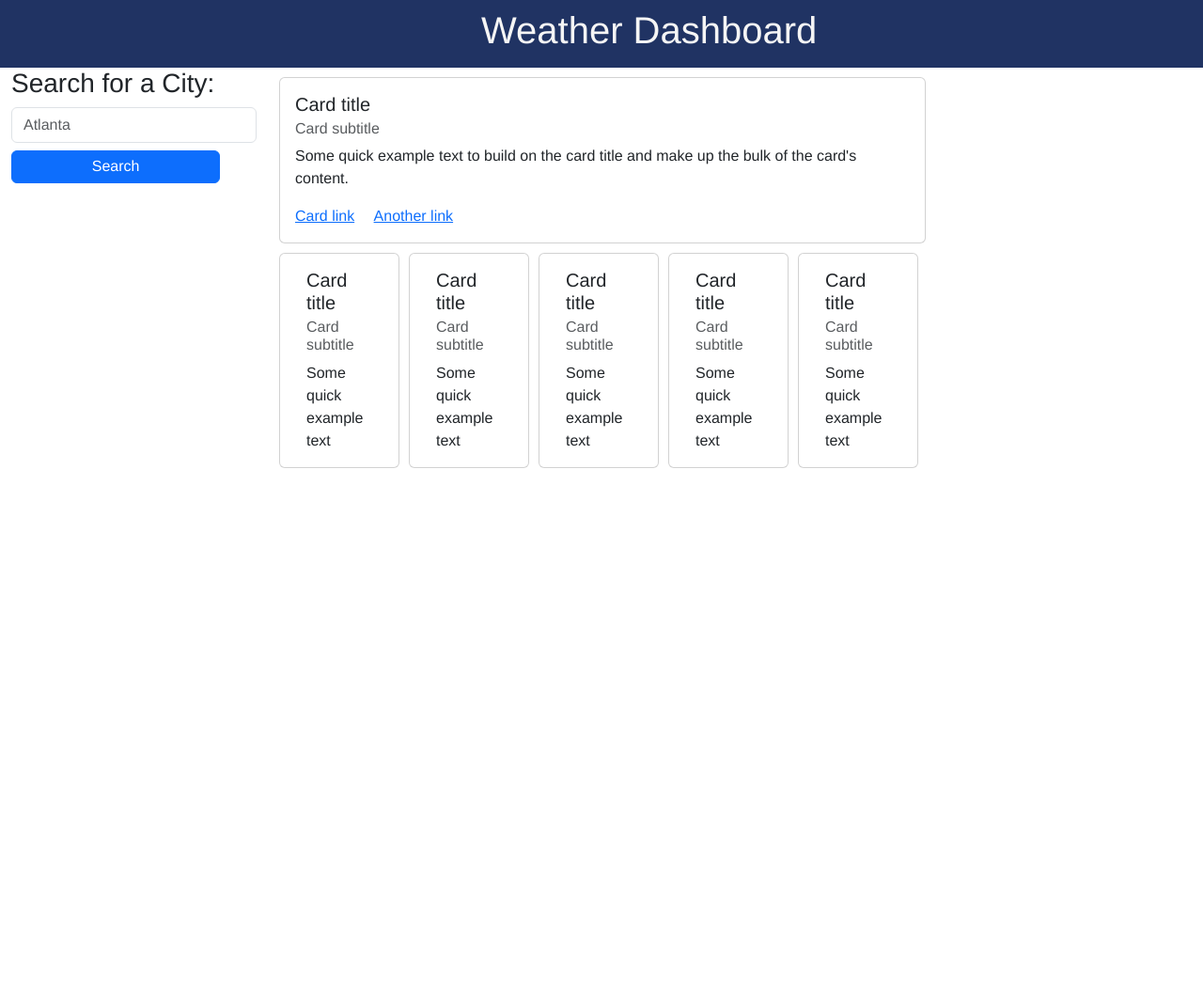
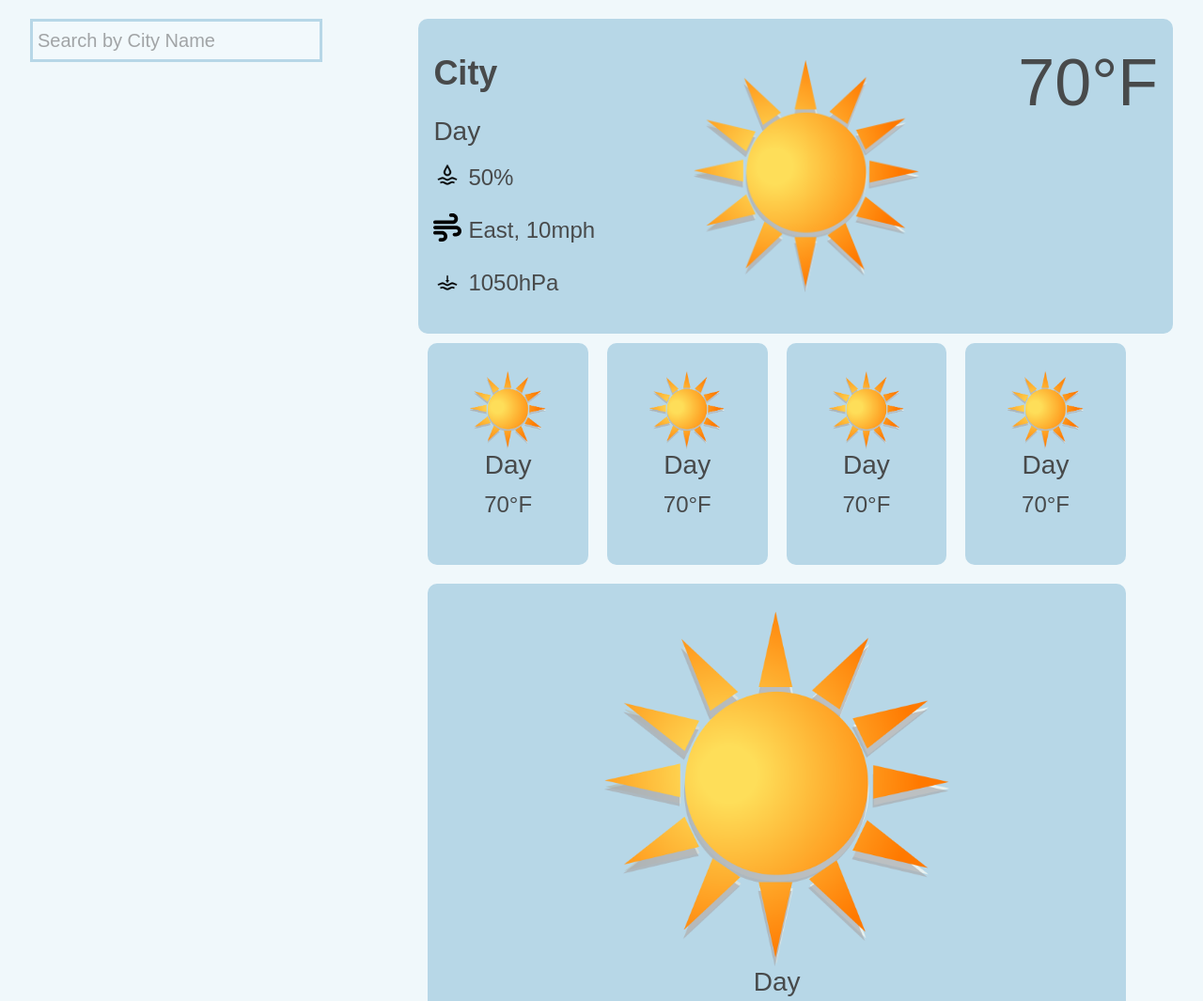
Before and after one commit to christiankasegne/weather, a plain HTML site: page index.html in a window 1280 px wide. Shown: the top 1065 px of the page at 94% size. Before the commit the page ends 800 px from the top, so only its background shows below. Drawn offline with nearby package versions, Linux system fonts and the light colour scheme.

Commit message:
added image restructured css and html

```diff
--- a/index.html
+++ b/index.html
@@ -4,86 +4,74 @@
     <meta charset="UTF-8">
     <meta http-equiv="X-UA-Compatible" content="IE=edge">
     <meta name="viewport" content="width=device-width, initial-scale=1.0">
-        <title>Weather</title>
-        <link href="https://cdn.jsdelivr.net/npm/bootstrap@5.3.0-alpha3/dist/css/bootstrap.min.css" rel="stylesheet" integrity="sha384-KK94CHFLLe+nY2dmCWGMq91rCGa5gtU4mk92HdvYe+M/SXH301p5ILy+dN9+nJOZ" crossorigin="anonymous">
-
-        <link rel="stylesheet" href="./styling.css">
+    <title>Document</title>
+    <link href="https://cdn.jsdelivr.net/npm/bootstrap@5.3.0-alpha3/dist/css/bootstrap.min.css"
+    rel="stylesheet"
+    integrity="sha384-KK94CHFLLe+nY2dmCWGMq91rCGa5gtU4mk92HdvYe+M/SXH301p5ILy+dN9+nJOZ"
+    crossorigin="anonymous"/>
+    <link rel="stylesheet" href="./style.css">
 </head>
 <body>
-        <!-- -- weather dashboard navbar -- -->
-        <nav class="navbar">
-            <h1 class="text" id="text"> Weather Dashboard</h1>
-        </nav>
-
-        <!-- -- Search and Current day display -- -->
-        <div class="container">
+    <section class="weather">
         <div class="row">
-                <div class="col-3">
-                    <form>
-                        <h3>Search for a City:</h3>
-                        <input type="city" class="form-control" id="exampleInputcity1" placeholder="Atlanta">
-                        <button type="Search" class="btn btn-primary">Search</button>
-                    </form>
+            <!-- -- Search -- -->
+            <div class="col-4">
+                <input type="search" class="weatherSearch" placeholder="Search by City Name">
+                <div class="searchedcties"></div>
+                <ul id="cityListGroup"></ul>
             </div>
-                <div class="col-9">
-                    <div class="card" style="width: 43rem;">
-                        <div class="card-body">
-                            <h5 class="card-title">Card title</h5>
-                            <h6 class="card-subtitle mb-2 text-body-secondary">Card subtitle</h6>
-                            <p class="card-text">Some quick example text to build on the card title and make up the bulk of the card's content.</p>
-                            <a href="#" class="card-link">Card link</a>
-                            <a href="#" class="card-link">Another link</a>
+            <div class="col-8" class="weatherDashboard">
+                <!-- -- Current day display -- -->
+                <div class="weatherToday">
+                    <div class="weatherDetails">
+                        <h2 class="weatherCity">City</h2>
+                        <p class="weatherDay">Day</p>
+                        <div class="weatherCurrent">
+                            <p class="weatherIndicator humidity"><span class="value">50</span>%</p>
+                            <p class="weatherIndicator wind"><span class="value">East, 10</span>mph</p>
+                            <p class="weatherIndicator pressure"><span class="value">1050</span>hPa</p>
                         </div>
                     </div>
-
+                    <img src="./image/clear-sky.png" alt="clear" class="weatherImage">
+                    <div class="weatherTemperature"><span class="value">70</span>&deg;F</div>
+                </div>
                 <!-- -- Next 5days display -- -->
-                    <div class="container">
-                        <div class="row">
-                            <div class="card" style="width: 8rem;">
-                                <div class="card-body">
-                                    <h5 class="card-title">Card title</h5>
-                                    <h6 class="card-subtitle mb-2 text-body-secondary">Card subtitle</h6>
-                                    <p class="card-text">Some quick example text </p>
-                                </div>
-                            </div>
-
-                            <div class="card" style="width: 8rem;">
-                                <div class="card-body">
-                                    <h5 class="card-title">Card title</h5>
-                                    <h6 class="card-subtitle mb-2 text-body-secondary">Card subtitle</h6>
-                                    <p class="card-text">Some quick example text </p>
-                                </div>
-                            </div>
-                            <div class="card" style="width: 8rem;">
-                                <div class="card-body">
-                                    <h5 class="card-title">Card title</h5>
-                                    <h6 class="card-subtitle mb-2 text-body-secondary">Card subtitle</h6>
-                                    <p class="card-text">Some quick example text </p>
-                                </div>
-                            </div>
-                            <div class="card" style="width: 8rem;">
-                                <div class="card-body">
-                                    <h5 class="card-title">Card title</h5>
-                                    <h6 class="card-subtitle mb-2 text-body-secondary">Card subtitle</h6>
-                                    <p class="card-text">Some quick example text </p>
-                                </div>
-                            </div>
-                            <div class="card" style="width: 8rem;">
-                                <div class="card-body">
-                                    <h5 class="card-title">Card title</h5>
-                                    <h6 class="card-subtitle mb-2 text-body-secondary">Card subtitle</h6>
-                                    <p class="card-text">Some quick example text </p>
+                <div class="weatherForecast">
+                    <article class="weatherForecastItem">
+                        <img src="./image/clear-sky.png" alt="clear" class="weatherForecastIcon"></img>
+                        <h3 class="weatherForecastDay">Day</h3>
+                        <P class="weatherForecastTemperature"><span class="value">70</span>&deg;F</P>
+                    </article>
+                    <article class="weatherForecastItem">
+                        <img src="./image/clear-sky.png" alt="clear" class="weatherForecastIcon"></img>
+                        <h3 class="weatherForecastDay">Day</h3>
+                        <P class="weatherForecastTemperature"><span class="value">70</span>&deg;F</P>
+                    </article>
+                    <article class="weatherForecastItem">
+                        <img src="./image/clear-sky.png" alt="clear" class="weatherForecastIcon"></img>
+                        <h3 class="weatherForecastDay">Day</h3>
+                        <P class="weatherForecastTemperature"><span class="value">70</span>&deg;F</P>
+                    </article>
+                    <article class="weatherForecastItem">
+                        <img src="./image/clear-sky.png" alt="clear" class="weatherForecastIcon"></img>
+                        <h3 class="weatherForecastDay">Day</h3>
+                        <P class="weatherForecastTemperature"><span class="value">70</span>&deg;F</P>
+                    </article>
+                    <article class="weatherForecastItem">
+                        <img src="./image/clear-sky.png" alt="clear" class="weatherForecastIcon"></img>
+                        <h3 class="weatherForecastDay">Day</h3>
+                        <P class="weatherForecastTemperature"><span class="value">70</span>&deg;F</P>
+                    </article>
                 </div>
             </div>
         </div>
-                    </div>
-                </div>
-            </div>
-        </div>
+    </section>
 
-
-        <script src="https://cdn.jsdelivr.net/npm/bootstrap@5.3.0-alpha3/dist/js/bootstrap.bundle.min.js" integrity="sha384-ENjdO4Dr2bkBIFxQpeoTz1HIcje39Wm4jDKdf19U8gI4ddQ3GYNS7NTKfAdVQSZe" crossorigin="anonymous"></script>
+    <script
+      src="https://cdn.jsdelivr.net/npm/bootstrap@5.3.0-alpha3/dist/js/bootstrap.bundle.min.js"
+      integrity="sha384-ENjdO4Dr2bkBIFxQpeoTz1HIcje39Wm4jDKdf19U8gI4ddQ3GYNS7NTKfAdVQSZe"
+      crossorigin="anonymous">
+    </script>
+</body>
 <script src="./sctipt.js"></script>
-    </body>
-
 </html>
--- /dev/null
+++ b/style.css
@@ -0,0 +1,105 @@
+* {
+    font-family: "poppins", sans-serif;
+}
+
+body {
+    width: 100%;
+    height: 100vh;
+    margin: 0;
+    background-color: rgb(240, 248, 251);
+    color: rgb(72, 74, 75);
+    font-weight: 400;
+    font-size: 24px;
+}
+
+.weather {
+    width: 95%;
+    height: 100%;
+    margin: 0 auto;
+    padding: 20px 0;
+    box-sizing: border-box;
+
+}
+.weatherSearch {
+    width: 80%;
+    padding: 5px 5px;
+    border: solid rgb(183, 215, 231);
+    background-color: rgba(255, 255, 255, 0.15);
+    font-size: 20px;
+}
+
+.weatherSearch::placeholder {
+    color: rgb(161, 164, 166);
+}
+
+.weatherToday {
+    display: flex;
+    flex-wrap: wrap;
+    justify-content: space-between;
+    padding: 2%;
+    background-color:  rgb(183, 215, 231);
+    border-radius: 10px;
+}
+
+.weatherImage {
+    width: 30vmin;
+    align-self: center;
+}
+.weatherCity {
+    font-size: 36px;
+    font-weight: 600;
+    margin: 20px 0;
+}
+.weatherDay {
+    font-size: 28px;
+    margin: 10px 0;
+}
+
+.weatherIndicator::before {
+    content: "";
+    display: inline-block;
+    vertical-align: middle;
+    width: 30px;
+    height: 30px;
+    background-size: cover;
+    margin-right: 7px;
+    margin-bottom: 10px;
+}
+
+.humidity::before {
+    background-image: url(./image/humidity2.webp);
+}
+
+.wind::before {
+    background-image: url(./image/wind-solid.svg);
+}
+.pressure::before {
+    background-image: url(./image/pressure.png);
+}
+
+.weatherTemperature {
+    font-size: 70px;
+}
+
+.weatherForecast {
+    width: 95%;
+    text-align: center;
+    display: flex;
+   flex-wrap: wrap;
+    justify-content: space-between;
+}
+
+.weatherForecastIcon {
+    max-width: 50%;
+}
+
+.weatherForecastItem {
+    background-color:  rgb(183, 215, 231);
+    border-radius: 10px;
+    margin: 10px 10px 10px;
+    padding: 30px 5px 30px;
+    box-sizing: border-box;
+    min-width: 150px;
+    width: calc(20% - 20px);
+    flex-grow: 1;
+}
--- a/styling.css
+++ /dev/null
@@ -1,30 +0,0 @@
-
-* {
-    margin: 0;
-    padding: 0;
-    font-family: 'Franklin Gothic Medium', 'Arial Narrow', Arial, sans-serif;
-}
-.navbar {
-    background-color: rgb(32, 51, 99);
-}
-#text {
-    padding-left: 40%;
-    font-size: 2.5rem;
-    color: whitesmoke;
-}
-
-.container {
-    margin: 0;
-}
-.btn {
-    margin-top: .5rem;
-    padding: .3rem 5.3rem;
-
-}
-.card {
-    margin-top: 10px;
-    margin-right: 10px;
-}
-::placeholder {
-    color: #e9e4e4;
-}
```
Also changed, not shown: image/broken-clouds.png (added), image/clear-sky.png (added), image/few-clouds.png (added), image/humidity.png (added), image/humidity2.webp (added), image/mist.png (added), image/pressure.png (added), image/rain.png (added), image/scattered-clouds.png (added), image/shower-rain.png (added), image/snow.png (added), image/thunderstorm.png (added), image/wind-solid.svg (added), 1 other file. Lines whose indentation alone changed are shown as unchanged.
